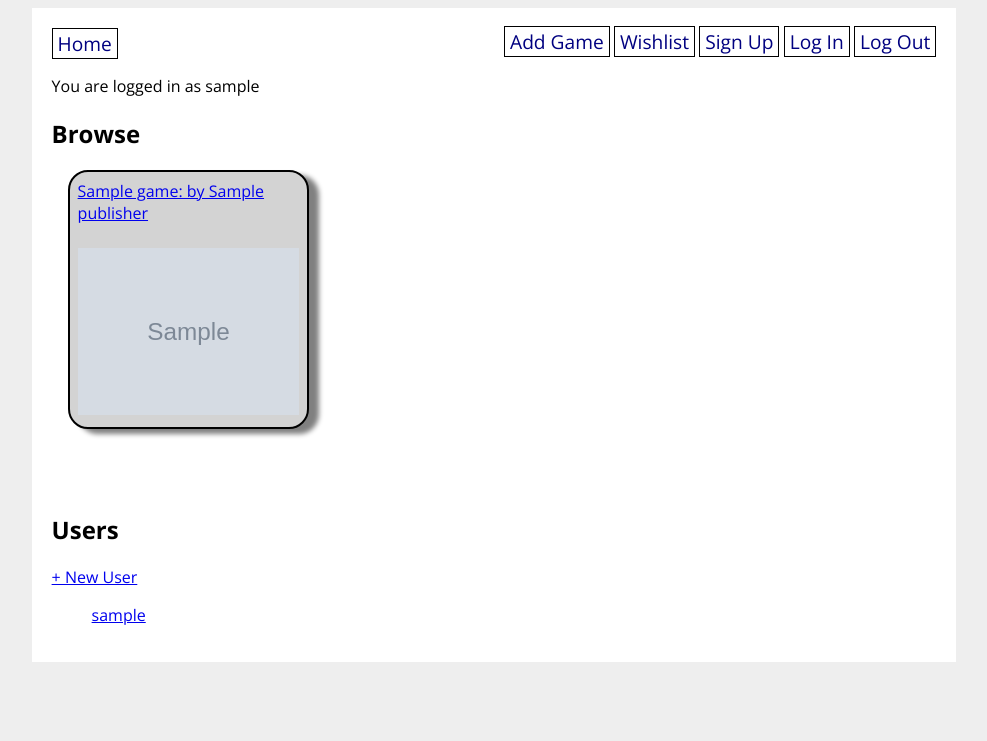
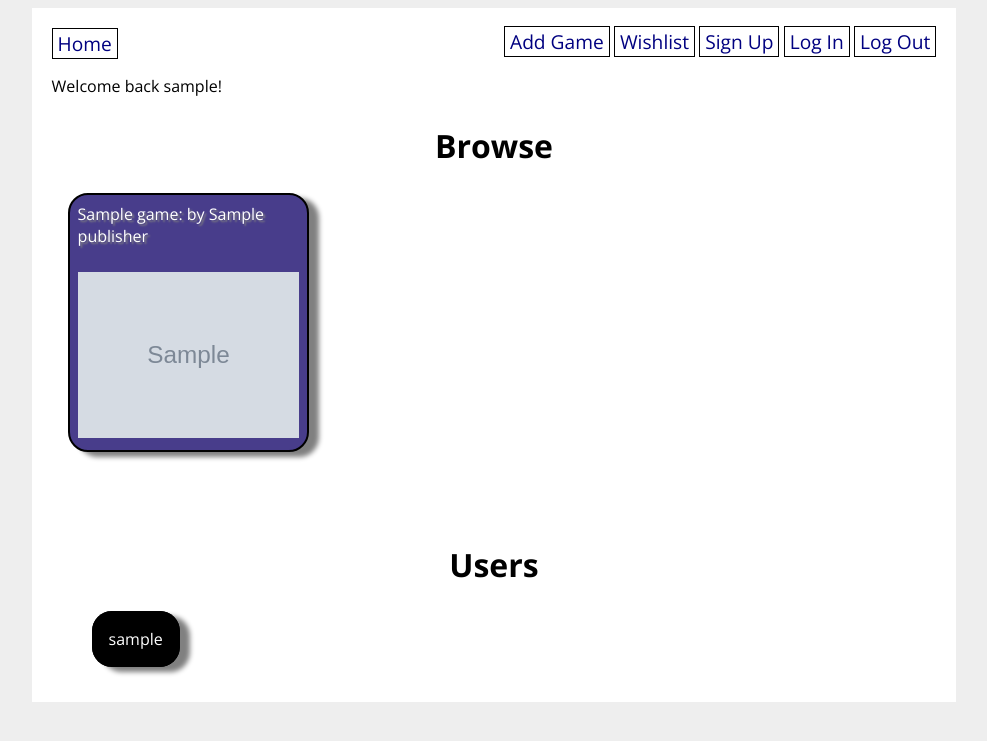
Before and after one commit to Andrew32A/steam-wishlist, a Flask app: page / in a window 1280 px wide. Shown: the top 741 px of the page, without its empty margins (146-1133 px from the left). Run offline with Flask 2, Linux system fonts and the light colour scheme; a user stored in the database is signed in; tables that the repository leaves empty hold one stand-in row (values such as "Sample post"); grey boxes marked "Sample" are stand-in pictures.

Commit message:
many jinja and style changes

```diff
--- a/steam_wishlist_app/static/style.css
+++ b/steam_wishlist_app/static/style.css
@@ -4,6 +4,12 @@ body {
     align-items: center;
     background-color: #eee;
     font-family: 'Open Sans', sans-serif;
+}
+
+h2 {
+    display: flex;
+    justify-content: center;
+    font-size: 2em;
 }
 
 #content {
@@ -55,19 +61,25 @@ li {
     list-style: none;
 }
 
+.gallery > li > a {
+    text-decoration: none;
+    text-shadow: 2px 2px 2px gray;
+    color: white;
+}
+
 .box {
     border: 2px solid black;
     border-radius: 20px;
     box-shadow: 10px 5px 5px gray;
     padding: 0.5em;
     padding-bottom: 2em;
-    background-color: lightgray;
+    background-color: darkslateblue;
 }
 
 .box:hover {
-    -webkit-transform: scale(0.95);
-    -ms-transform: scale(0.95);
-    transform: scale(0.95);
+    -webkit-transform: scale(1.05);
+    -ms-transform: scale(1.05);
+    transform: scale(1.05);
     transform: 1s ease;
 }
 
@@ -84,6 +96,8 @@ li {
     display: grid;
     grid-template-columns: 1fr 1fr 1fr 1fr;
     grid-gap: 2em;
+    padding-top: 1em;
+    padding-bottom: 1em;
 }
 
 img {
@@ -92,3 +106,20 @@ img {
     object-fit: scale-down;
     /* border-radius: 100px; */
 }
+
+.users > li > a {
+    text-decoration: none;
+    color: white;
+    padding: 1em;
+    border: 1px solid black;
+    border-radius: 20px;
+    background-color: black;
+    box-shadow: 10px 5px 5px gray;
+}
+
+.users > li:hover {
+    -webkit-transform: scale(1.05);
+    -ms-transform: scale(1.05);
+    transform: scale(1.05);
+    transform: 1s ease;
+}
--- a/steam_wishlist_app/templates/base.html
+++ b/steam_wishlist_app/templates/base.html
@@ -24,7 +24,7 @@
             {% endfor %}
 
             {% if current_user.is_authenticated %}
-                <p>You are logged in as {{ current_user.username }}</p>
+                <p>Welcome back {{ current_user.username }}!</p>
             {% endif %}
             {% block content %}{% endblock %}
         </div>
--- a/steam_wishlist_app/templates/game_detail.html
+++ b/steam_wishlist_app/templates/game_detail.html
@@ -4,15 +4,10 @@
 
 <h1>{{ game.title }}</h1>
 
-<!-- TODO: Show this only if the user is logged in and the game is not in their
-    favorites-->
 <form action="/favorite/{{ game.id }}" method="POST">
     <input type="submit" value="Add to wishlist">
 </form>
 
-
-<!-- TODO: Show this only if the user is logged in and the game is not in their
-    favorites-->
 <form action="/unfavorite/{{ game.id }}" method="POST">
     <input type="submit" value="Remove from wishlist">
 </form>
--- a/steam_wishlist_app/templates/home.html
+++ b/steam_wishlist_app/templates/home.html
@@ -16,10 +16,6 @@
 
 <h2>Users</h2>
 
-<p>
-    <a href="/create_user">+ New User</a>
-</p>
-
 <ul class="users">
     {% for user in all_users %}
         <li><a href="/profile/{{ user.username }}">{{ user.username }}</a></li>
--- a/steam_wishlist_app/templates/profile.html
+++ b/steam_wishlist_app/templates/profile.html
@@ -3,10 +3,8 @@
 {% block content %}
 
 <p>
-Welcome to {{ user.username }}'s profile.
+    Welcome to {{ user.username }}'s profile.
 </p>
-
-<!-- TODO: Display the user's actual favorites here -->
 
 <p>
     {{ user.username }}'s Wishlist:
```
Also changed, not shown: steam_wishlist_app/database.db.
